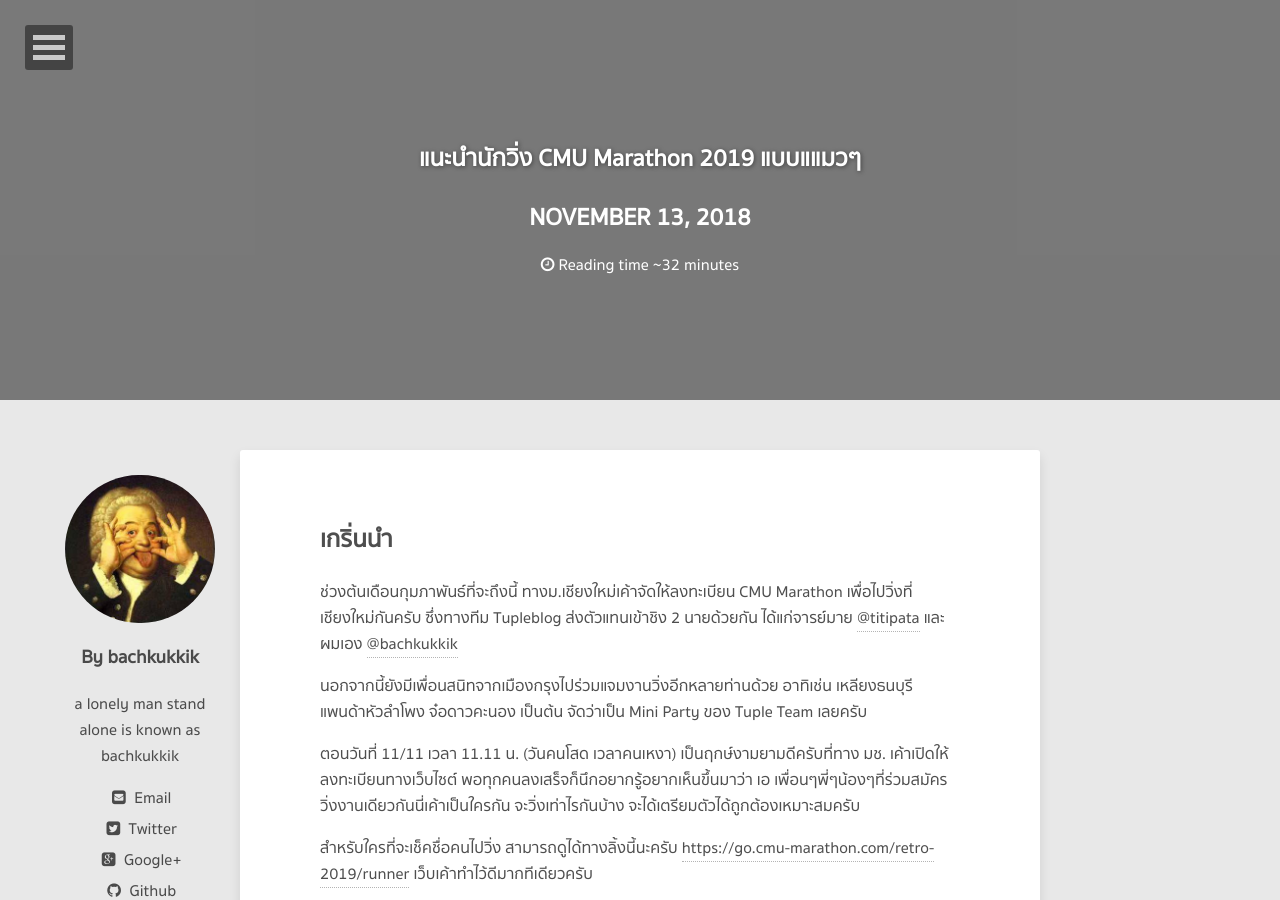
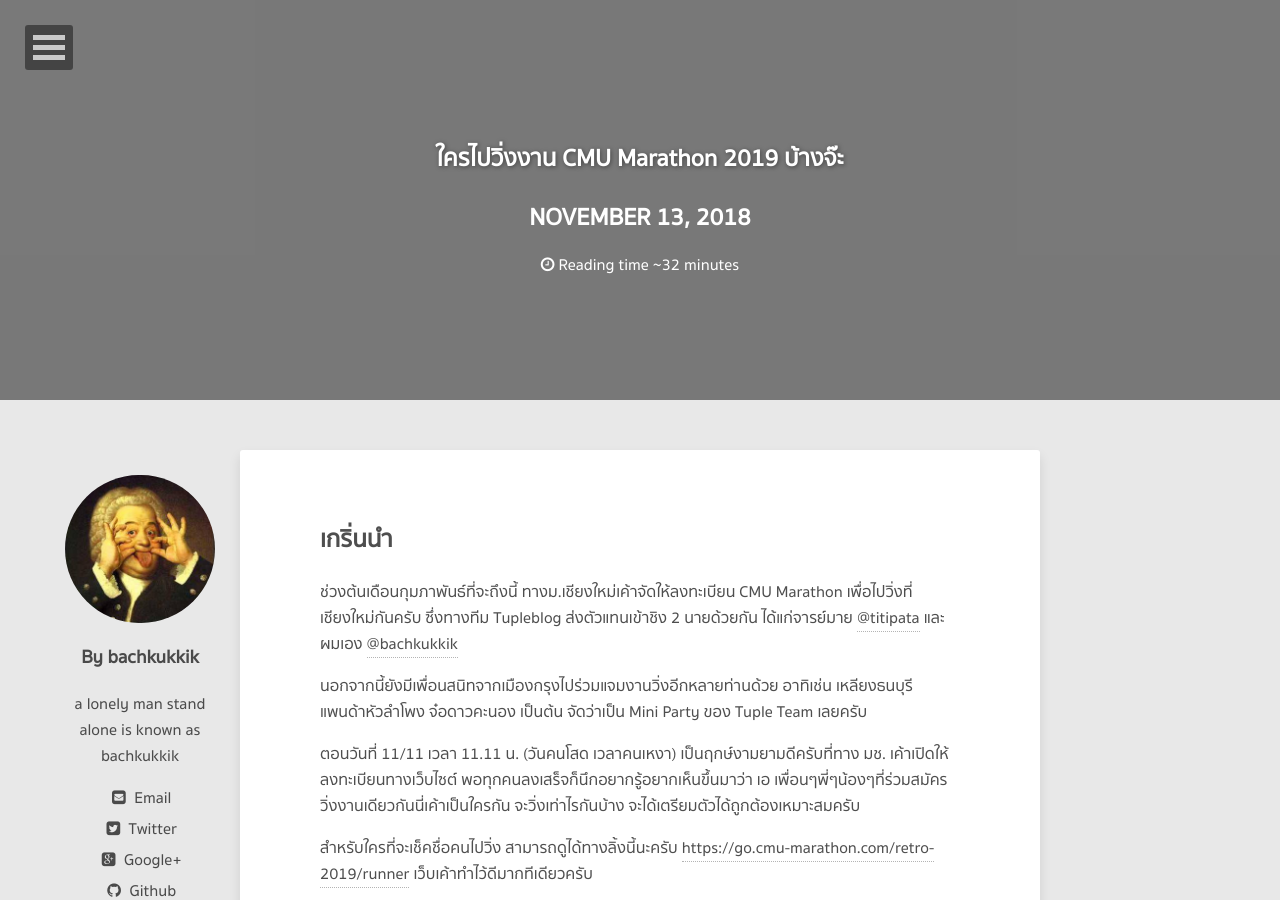
Before and after one commit to tupleblog/tupleblog.github.io, a Jekyll site: the page built from _posts/2018-11-12-CMU_marathon.md, in a window 1280 px wide and 900 px high. Built offline with Jekyll 4.4.1, drawn with Linux system fonts in a browser that asks for light colours; nearby versions of some CDN libraries; comment, search, counter and statistics services are not loaded.

Commit message:
kk edit Nov2018 Post

```diff
--- a/_posts/2018-11-12-CMU_marathon.md
+++ b/_posts/2018-11-12-CMU_marathon.md
@@ -1,7 +1,7 @@
 ---
 author: bachkukkik
 layout: post
-title: "แนะนำนักวิ่ง CMU Marathon 2019 แบบแแมวๆ"
+title: "ใครไปวิ่งงาน CMU Marathon 2019 บ้างจ๊ะ"
 description: "webscraping, clean, plot แบบแมวๆ"
 tags: [CMU Marathon, Marathon]
 image:
```
